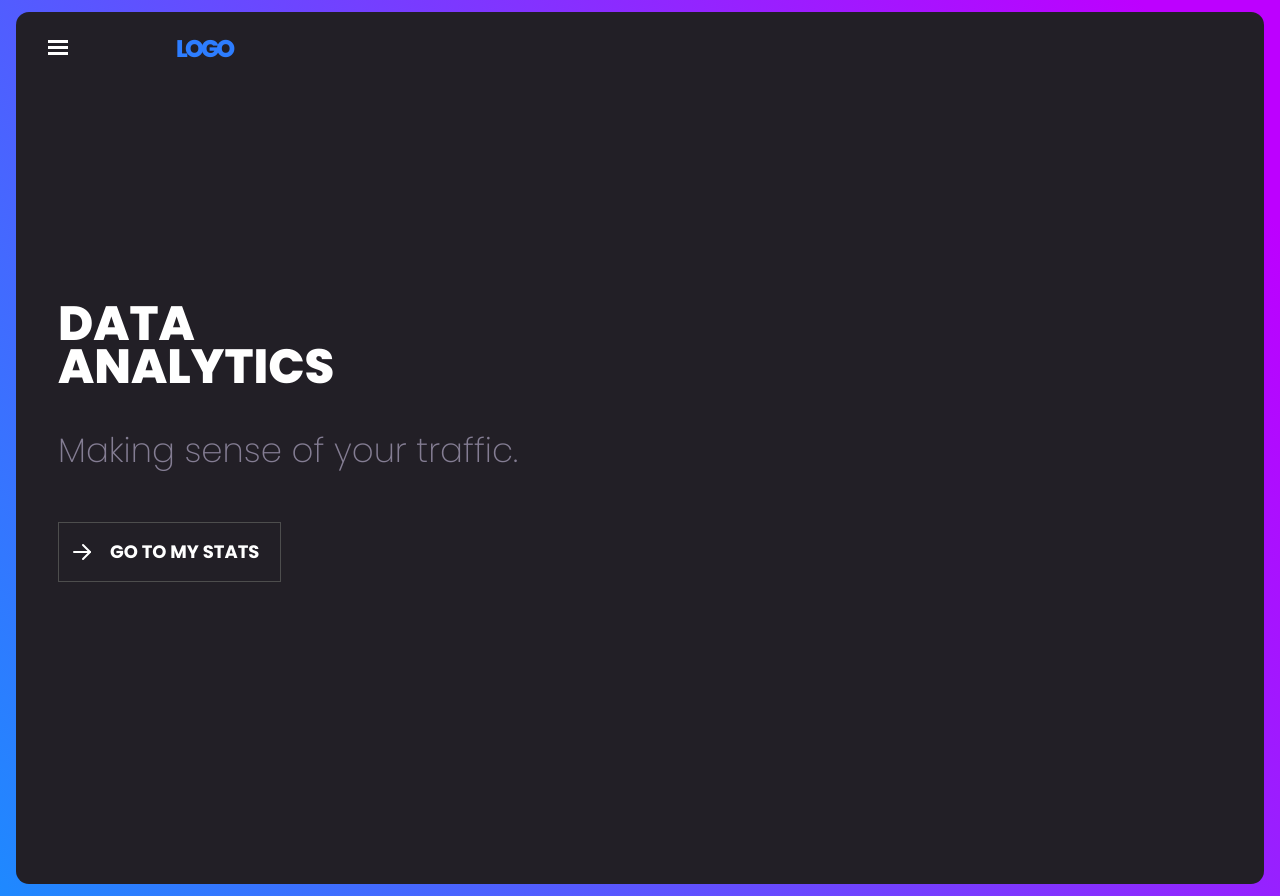
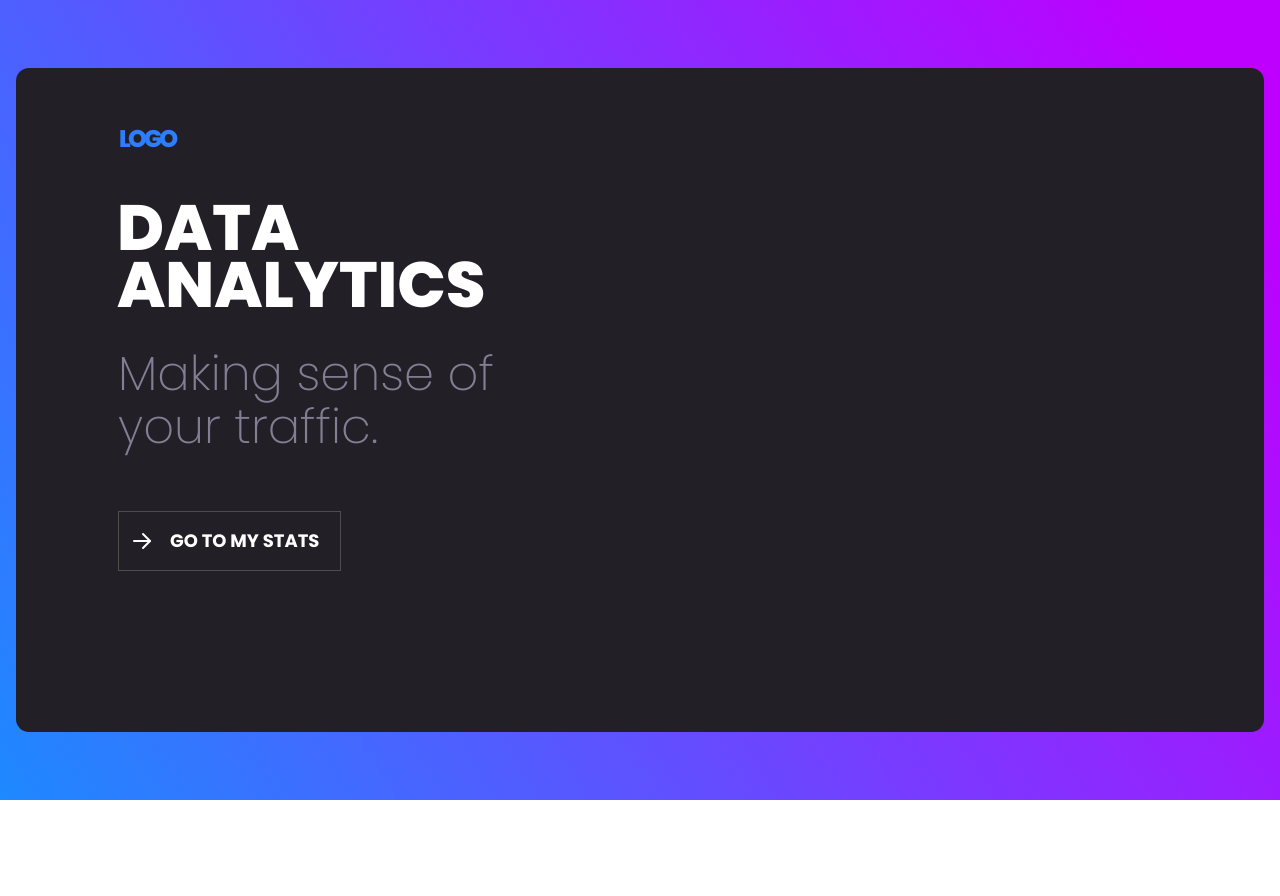
Before and after one commit to codexshell/data-analytics-dashboard, a SvelteKit app: page / in a window 1280 px wide. After the commit the page ends 800 px from the top, so only its background shows below. Built offline with nearby package versions, Linux system fonts and the light colour scheme.

Commit message:
feat: adjust the OffCanvas element for desktop screens

```diff
--- a/src/lib/components/OffCanvas.svelte
+++ b/src/lib/components/OffCanvas.svelte
@@ -13,7 +13,7 @@
 </script>
 
 <nav>
-	<button on:click={toggleOffCanvas} class="img-wrapper">
+	<button on:click={toggleOffCanvas} class="btn-wrapper">
 		<img src={arrowLeft} alt="arrow-left" />
 	</button>
 
@@ -61,9 +61,18 @@
 		min-height: 87.2rem;
 	}
 
-	.img-wrapper {
+	.btn-wrapper {
 		margin-left: 4.4rem;
 		margin-top: 4.1rem;
 		cursor: pointer;
 	}
+
+	@media only screen and (min-width: 1280px) {
+		ul {
+			margin-top: 5.8rem;
+		}
+		.btn-wrapper {
+			display: none;
+		}
+	}
 </style>
--- a/src/lib/components/TheMain.svelte
+++ b/src/lib/components/TheMain.svelte
@@ -17,7 +17,7 @@
 			<img src={hamburger} alt="hamburger" />
 		</button>
 		<span>
-			<a href="/">LOGO</a>
+			<a class="logo" href="/">LOGO</a>
 		</span>
 	</header>
 
@@ -69,7 +69,7 @@
 		display: flow-root;
 	}
 
-	a {
+	.logo {
 		text-decoration: none;
 		color: #2d7dff;
 		font-weight: 800;
@@ -85,4 +85,35 @@
 		margin-inline: 3.2rem;
 		margin-block: 2.4rem;
 	}
+
+	@media only screen and (min-width: 1280px) {
+		.hamburger-wrapper {
+			display: none;
+		}
+
+		header {
+			margin-top: 5.8rem;
+			margin-left: 10.3rem;
+		}
+
+		h1 {
+			margin-top: 4.6rem;
+			margin-left: 10.1rem;
+			font-size: 6.4rem;
+			line-height: 5.696rem;
+		}
+
+		h2 {
+			margin-top: 3.3rem;
+			margin-left: 10.2rem;
+			font-size: 4.8rem;
+			line-height: 5.347rem;
+			max-width: 39.8rem;
+		}
+
+		.btn-wrapper {
+			margin-left: 10.2rem;
+			margin-top: 5.7rem;
+		}
+	}
 </style>
--- a/src/routes/+page.svelte
+++ b/src/routes/+page.svelte
@@ -1,10 +1,33 @@
 <script>
+	import { onMount, onDestroy } from 'svelte';
 	import { fly } from 'svelte/transition';
 
 	import TheMain from '$lib/components/TheMain.svelte';
 	import OffCanvas from '$lib/components/OffCanvas.svelte';
 
 	let showOffCanvas = false;
+	let viewportWidth = 0;
+
+	const handleResize = () => {
+		if (typeof window === 'undefined') return;
+		viewportWidth = window.innerWidth;
+		if (viewportWidth > 1280) {
+			showOffCanvas = true;
+		} else {
+			showOffCanvas = false;
+		}
+	};
+
+	onMount(() => {
+		if (typeof window === 'undefined') return;
+		handleResize();
+		window.addEventListener('resize', handleResize);
+	});
+
+	onDestroy(() => {
+		if (typeof window === 'undefined') return;
+		window.removeEventListener('resize', handleResize);
+	});
 
 	function toggleOffCanvas() {
 		showOffCanvas = !showOffCanvas;
@@ -31,13 +54,28 @@
 		padding-inline: 1.6rem;
 		padding-block: 1.2rem;
 		min-height: 100vh;
+		display: flex;
+    align-items: center;
+    justify-content: center;
 	}
 
 	.container {
-		height: 100%;
 		width: 100%;
 		background-color: #221f26;
 		border-radius: 1.3rem;
-		min-height: 87.2rem;
+		height: 87.2rem;
+		overflow: hidden;
+    max-width: 1440px;
+	}
+
+	@media only screen and (min-width: 1280px) {
+		.canvas-wrapper {
+			position: inherit;
+		}
+
+		.container {
+			display: flex;
+      max-height: 66.4rem;
+		}
 	}
 </style>
```
